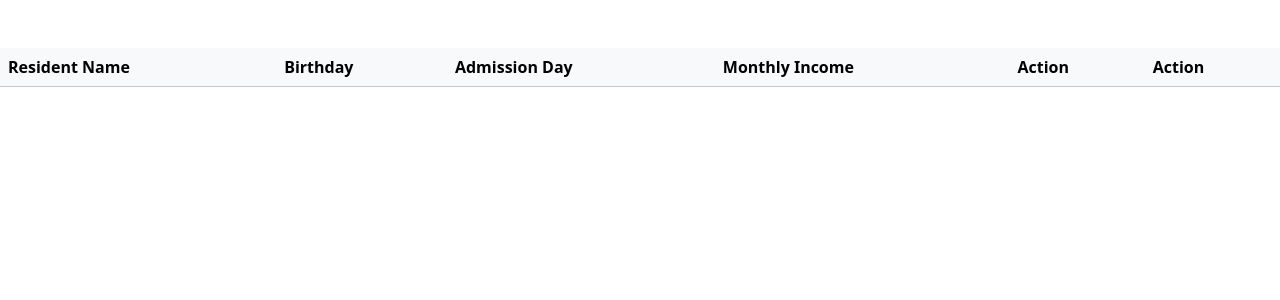
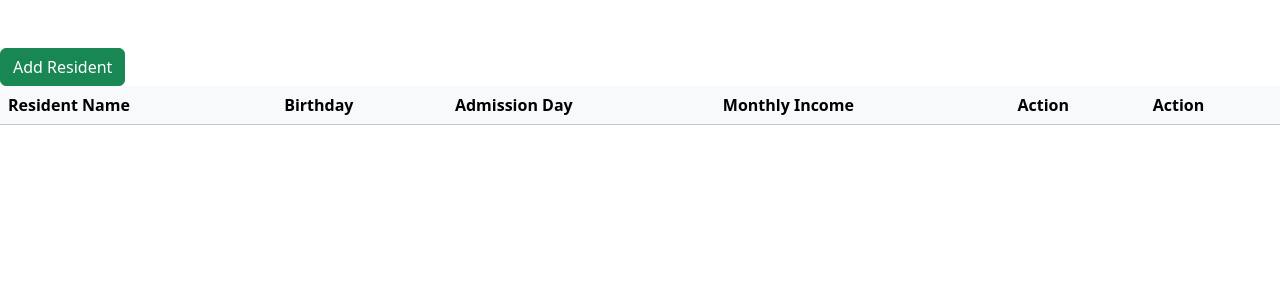
Before and after one commit to kofi12/python_bill_proj, a Django app: page / in a window 1280 px wide. Shown: the part 56-356 px from the top of the page. Run offline with Django 4.2, Linux system fonts and the light colour scheme; data that the repository does not hold is empty.

Commit message:
create operation is working

```diff
--- a/bill_auto/templates/dashboard.html
+++ b/bill_auto/templates/dashboard.html
@@ -1,6 +1,9 @@
 {% extends "base.html" %}
 
         {% block body %}
+            <div>
+                <a href="{% url 'add' %}"><button type="button" class="btn btn-success">Add Resident</button></a>
+            </div>
             <div class="table-responsive">
                 <table class="table table-light">
                     <thead class="thead-dark">
--- a/bill_auto/urls.py
+++ b/bill_auto/urls.py
@@ -3,6 +3,7 @@ from . import views
 
 urlpatterns = [
     path('', views.dash_view),
+    path('update/', views.add, name='add'),
     path('update/<int:id>/', views.update, name='update'),
     path('delete/<int:id>/', views.delete, name='delete'),
 ]
--- a/bill_auto/views.py
+++ b/bill_auto/views.py
@@ -12,6 +12,17 @@ def dash_view(request):
     return render(request, 'dashboard.html', context)
 
 #create operation
+def add(request):
+    form = ResidentForm()
+
+    if request.method == 'POST':
+        form = ResidentForm(request.POST)
+        if form.is_valid():
+            form.save()
+            return redirect('/')
+    context = {'form': form}
+
+    return render(request, 'update.html', context)
 
 #delete operation
 def delete(request, id):
```
